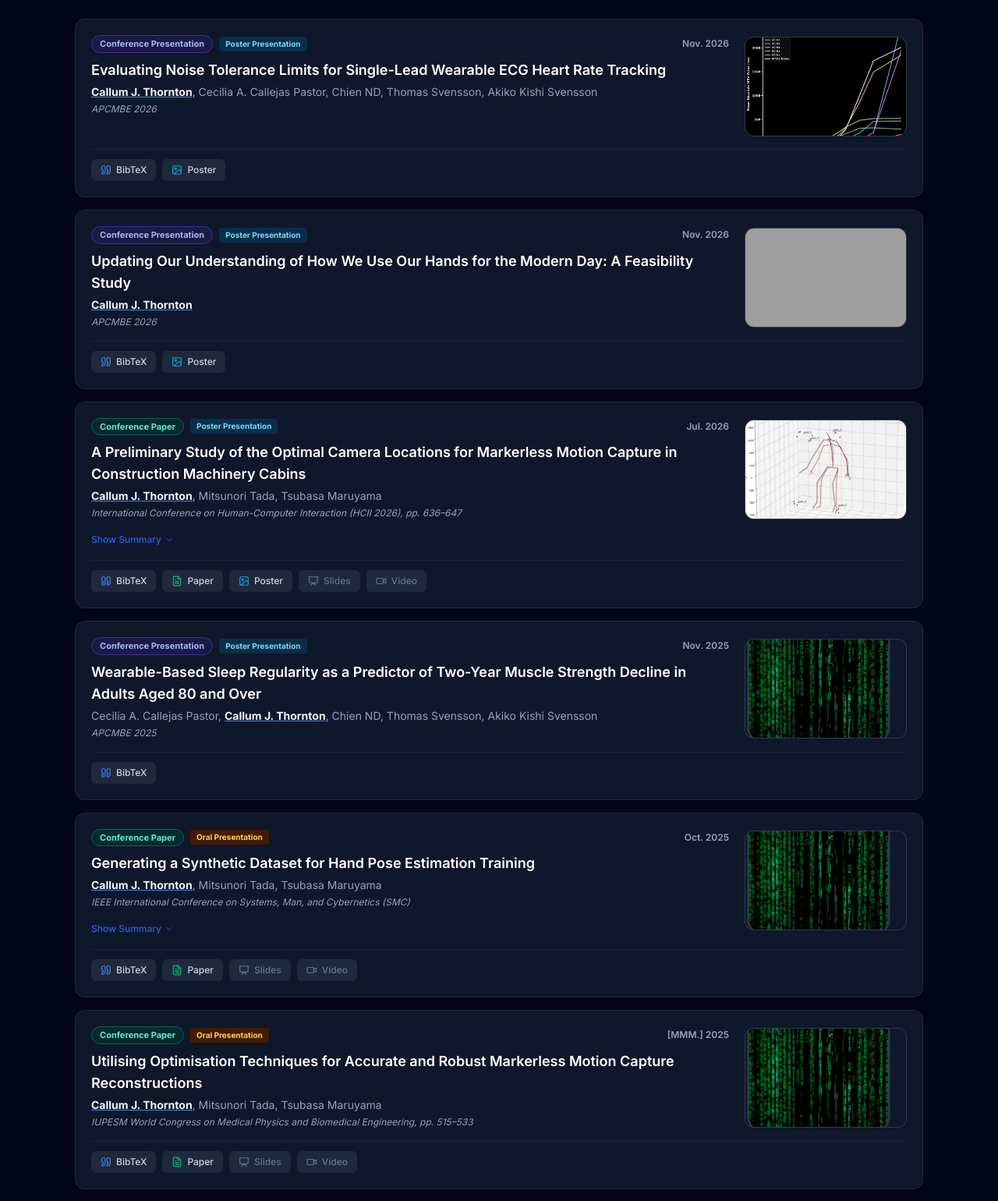
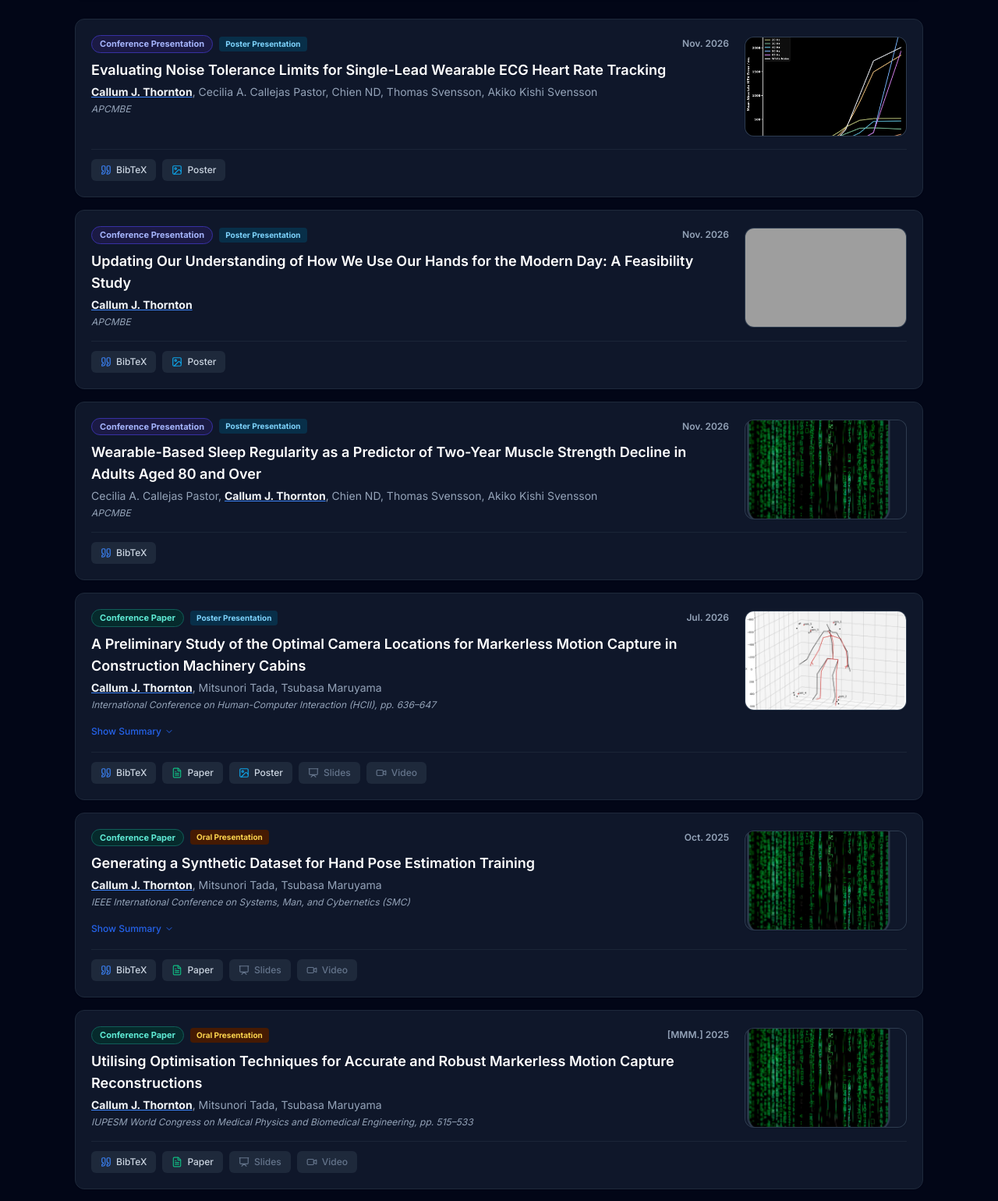
Before and after one commit to callum-thornton/callum-thornton.github.io, a website: page index.html in a window 1280 px wide. Shown: the part 1244-2784 px from the top of the page at 78% size. Drawn offline with nearby package versions, Linux system fonts and the light colour scheme; grey boxes are pictures that could not be loaded.

Commit message:
Update publications and add photos
Co-authored-by: Copilot <223556219+Copilot@users.noreply.github.com>

```diff
--- a/index.html
+++ b/index.html
@@ -468,7 +468,7 @@
                                 </p>
 
                                 <p class="text-xs text-slate-500 dark:text-slate-400 italic mt-1">
-                                    APCMBE 2026
+                                    APCMBE
                                 </p>
                             </div>
 
@@ -521,7 +521,7 @@
                                 </p>
 
                                 <p class="text-xs text-slate-500 dark:text-slate-400 italic mt-1">
-                                    APCMBE 2026
+                                    APCMBE
                                 </p>
                             </div>
 
@@ -547,22 +547,22 @@
                         </div>
                     </div>
 
-                    <!-- Presentation 3 (ORCID: APCMBE 2025 Poster) -->
+                    <!-- Presentation 3 (ORCID: APCMBE 2026 Poster) -->
                     <div class="pub-card bg-white dark:bg-slate-900 border border-slate-200 dark:border-slate-800 rounded-xl p-4 sm:p-5 shadow-sm hover:shadow-md transition duration-200"
-                         data-type="presentation" data-poster="true" data-year="2025"
-                         data-bibtex='@misc{callejas2025wearable,
+                         data-type="presentation" data-poster="true" data-year="2026"
+                         data-bibtex='@misc{callejas2026wearable,
   title={Wearable-Based Sleep Regularity as a Predictor of Two-Year Muscle Strength Decline in Adults Aged 80 and Over},
   author={Callejas Pastor, Cecilia A. and Thornton, Callum John and Chien, ND and Svensson, Thomas and Kishi Svensson, Akiko},
-  howpublished={APCMBE 2025},
+  howpublished={APCMBE 2026},
   month={nov},
-  year={2025}
+  year={2026}
 }'>
                         <div class="flex items-start justify-between gap-3 sm:gap-5">
                             <div class="flex-1 min-w-0">
                                 <div class="flex flex-wrap items-center gap-1.5 sm:gap-2 mb-2">
                                     <span class="px-2.5 py-0.5 text-[11px] font-bold rounded-full bg-indigo-100 dark:bg-indigo-950/80 text-indigo-800 dark:text-indigo-300 border border-indigo-200 dark:border-indigo-800">Conference Presentation</span>
                                     <span class="px-2 py-0.5 text-[10px] font-bold rounded bg-sky-100 dark:bg-sky-950 text-sky-800 dark:text-sky-300">Poster Presentation</span>
-                                    <span class="ml-auto whitespace-nowrap text-right text-xs font-semibold text-slate-400">Nov. 2025</span>
+                                    <span class="ml-auto whitespace-nowrap text-right text-xs font-semibold text-slate-400">Nov. 2026</span>
                                 </div>
 
                                 <h3 class="text-base sm:text-lg font-semibold text-slate-900 dark:text-white leading-snug">
@@ -574,7 +574,7 @@
                                 </p>
 
                                 <p class="text-xs text-slate-500 dark:text-slate-400 italic mt-1">
-                                    APCMBE 2025
+                                    APCMBE
                                 </p>
                             </div>
 
@@ -620,7 +620,7 @@
                                 </p>
 
                                 <p class="text-xs text-slate-500 dark:text-slate-400 italic mt-1">
-                                    International Conference on Human-Computer Interaction (HCII 2026), pp. 636–647
+                                    International Conference on Human-Computer Interaction (HCII), pp. 636–647
                                 </p>
 
                                 <div class="mt-3">
@@ -974,7 +974,7 @@
                          data-bibtex='@misc{thornton2022validation,
   title={Validation and Clinical Applications of the Leap Motion Controller},
   author={Thornton, Callum John and Chappell, Michael J. and Evans, Neil D. and Hardwicke, Joseph},
-  howpublished={IUPESM WC2022},
+  howpublished={IUPESM World Congress on Medical Physics and Biomedical Engineering},
   month={jun},
   year={2022}
 }'>
@@ -995,7 +995,7 @@
                                 </p>
 
                                 <p class="text-xs text-slate-500 dark:text-slate-400 italic mt-1">
-                                    IUPESM WC2022
+                                    IUPESM World Congress on Medical Physics and Biomedical Engineering
                                 </p>
                             </div>
 
@@ -1052,7 +1052,7 @@
                                 </p>
 
                                 <p class="text-xs text-slate-500 dark:text-slate-400 italic mt-1">
-                                    2022 IEEE 5th International Conference on Industrial Cyber-Physical Systems (ICPS)
+                                    IEEE International Conference on Industrial Cyber-Physical Systems (ICPS)
                                 </p>
                             </div>
 
@@ -1113,7 +1113,7 @@
                                 </p>
 
                                 <p class="text-xs text-slate-500 dark:text-slate-400 italic mt-1">
-                                    BioMedEng21
+                                    BioMedEng
                                 </p>
                             </div>
 
@@ -1272,7 +1272,7 @@
                                 </p>
 
                                 <p class="text-xs text-slate-500 dark:text-slate-400 italic mt-1">
-                                    School of Engineering 7th Postgraduate Symposium, University of Warwick
+                                    School of Engineering Postgraduate Symposium
                                 </p>
                             </div>
 
```
Also changed, not shown: images/cars/2012_subaru_impreza/In_the_snow.jpg (added), images/mountaineering/2025_sennokura-san/2025_sennokura-san.jpg (added), 3 other files.
